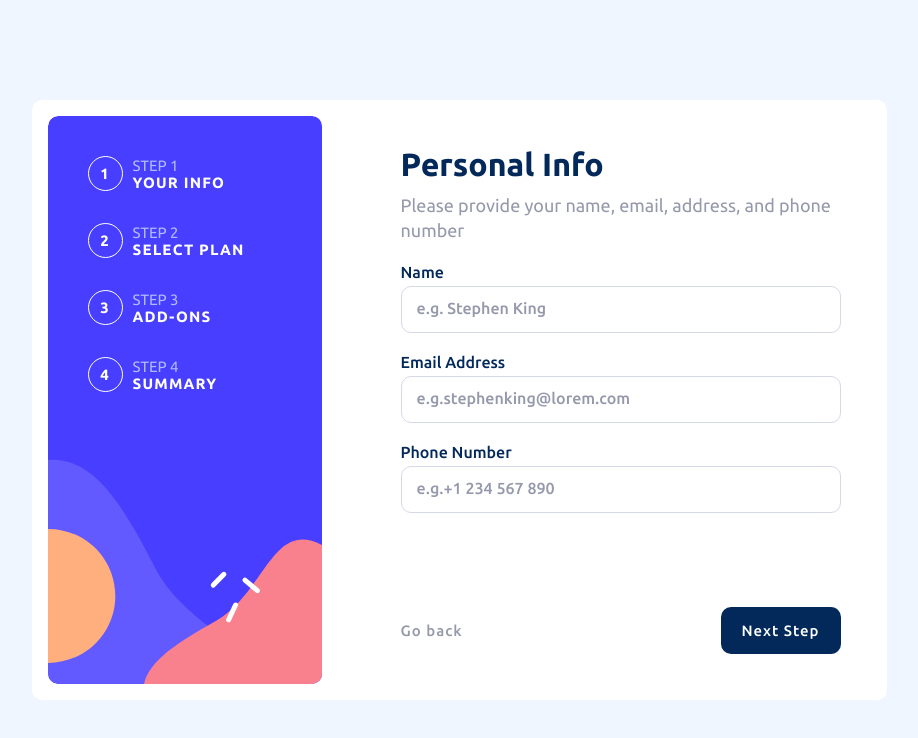
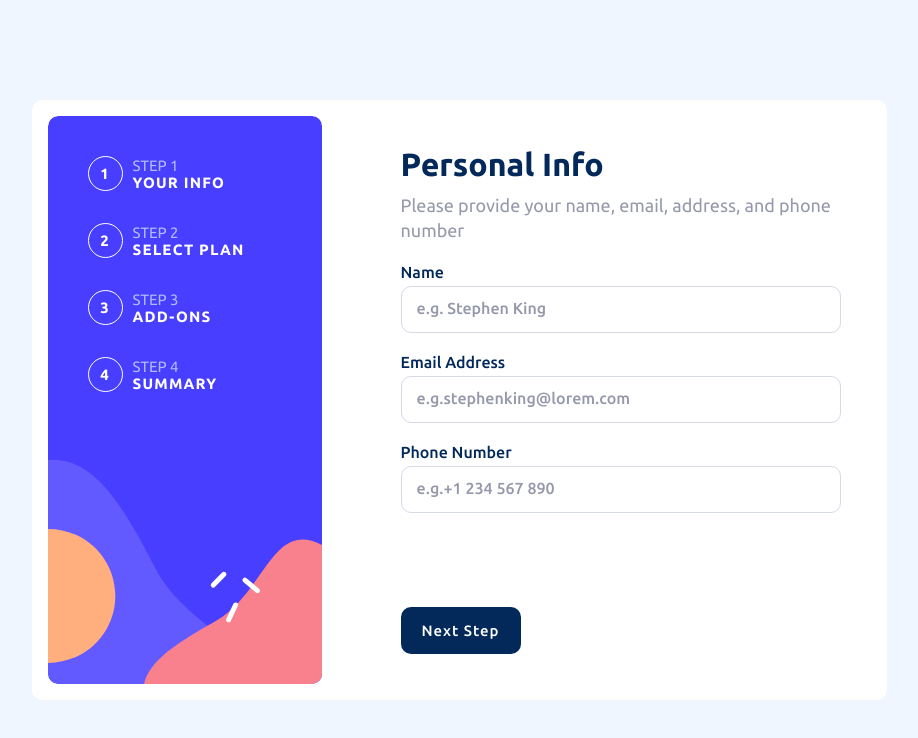
Before and after one commit to Mathitarazonad/angular-multisteps-form, an Angular app: page / in a window 1280 px wide. Shown: the top 738 px of the page, without its empty margins (181-1099 px from the left). Built offline with nearby package versions, Linux system fonts and the light colour scheme.

Commit message:
Pass currentStep to all components

```diff
--- a/src/app/app.component.html
+++ b/src/app/app.component.html
@@ -1,4 +1,4 @@
 <div class='main'>
-  <steps-section />
-  <app-form-section />
+  <steps-section [currentStep]='currentStep' />
+  <app-form-section [currentStep]='currentStep'/>
 </div>
--- a/src/app/components/form-section/form-section.component.html
+++ b/src/app/components/form-section/form-section.component.html
@@ -16,7 +16,7 @@
         <input name='phone-number' id='number' placeholder="e.g.+1 234 567 890" />
       </div>
       <div class='btns-container'>
-        <button class='back-btn'>Go back</button>
+        <button class='back-btn' *ngIf='currentStep > 0'>Go back</button>
         <button class='next-btn'>Next Step</button>
       </div>
     </form>
--- a/src/app/components/step/step.component.html
+++ b/src/app/components/step/step.component.html
@@ -1,5 +1,5 @@
 <div class='step-container'>
-  <div class='step-number'>
+  <div class='step-number' [class.current]="currentStep === stepNumber-1">
     <p>{{stepNumber}}</p>
   </div>
   <div class='step-information'>
--- a/src/app/components/step/step.component.ts
+++ b/src/app/components/step/step.component.ts
@@ -9,6 +9,7 @@ import { Component, OnInit, Input } from '@angular/core';
 export class StepComponent implements OnInit {
   @Input() stepNumber: number = 0
   @Input() stepDesc: string = ''
+  @Input() currentStep!: number;
 
   constructor() {}
 
--- a/src/app/components/steps-section/steps-section.component.html
+++ b/src/app/components/steps-section/steps-section.component.html
@@ -1,5 +1,5 @@
 <section class='steps-section'>
   <ul class='steps-list'>
-    <app-step  *ngFor='let step of steps' [stepNumber]='step.stepNumber' [stepDesc]='step.stepDesc'></app-step>
+    <app-step *ngFor='let step of steps' [stepNumber]='step.stepNumber' [stepDesc]='step.stepDesc' [currentStep]='currentStep'></app-step>
   </ul>
 </section>
--- a/src/app/components/steps-section/steps-section.component.ts
+++ b/src/app/components/steps-section/steps-section.component.ts
@@ -1,4 +1,4 @@
-import { Component, OnInit } from '@angular/core';
+import { Component, Input, OnInit } from '@angular/core';
 import { StepComponent } from '../step/step.component';
 import { CommonModule } from '@angular/common'
 
@@ -17,6 +17,8 @@ interface Step {
 
 export class StepsSectionComponent implements OnInit {
 
+  @Input() currentStep!: number;
+
   steps: Step[] = [
     {stepNumber: 1, stepDesc: 'Your Info'},
     {stepNumber: 2, stepDesc: 'Select Plan'},
```
